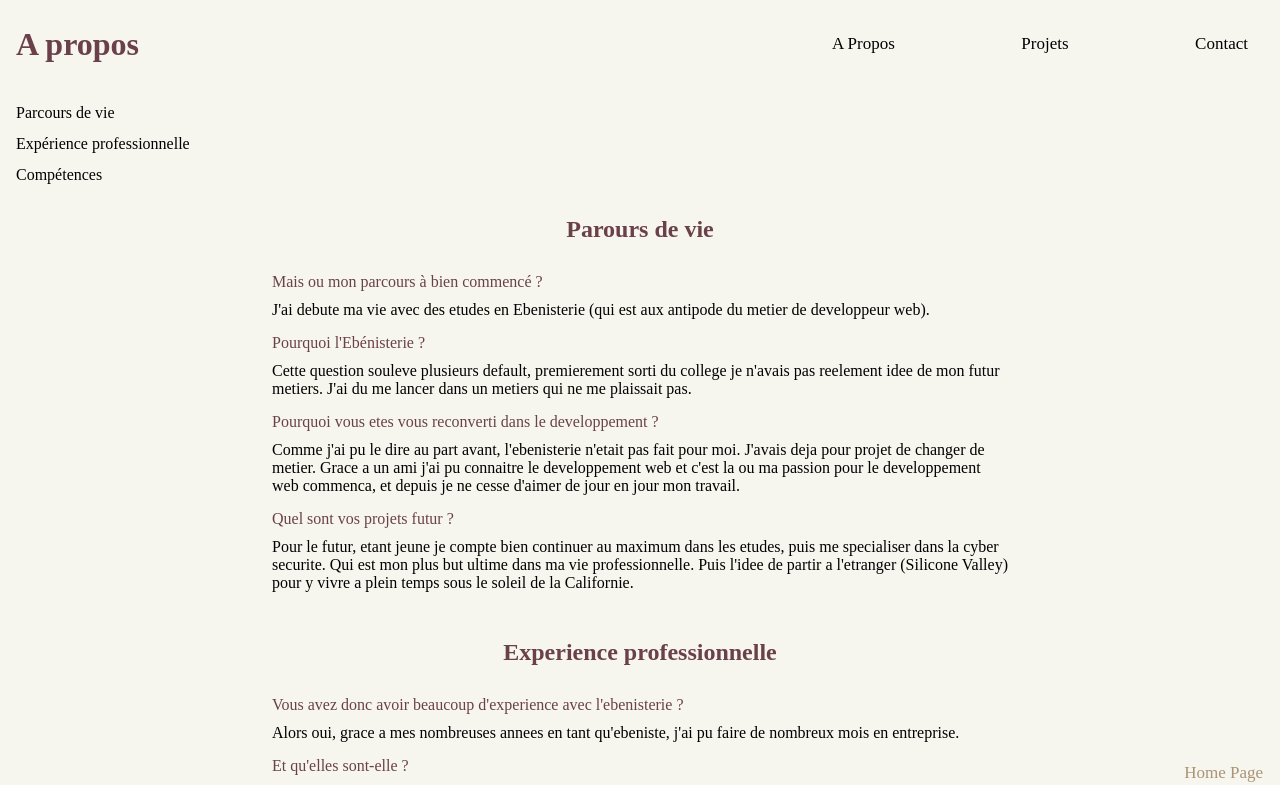
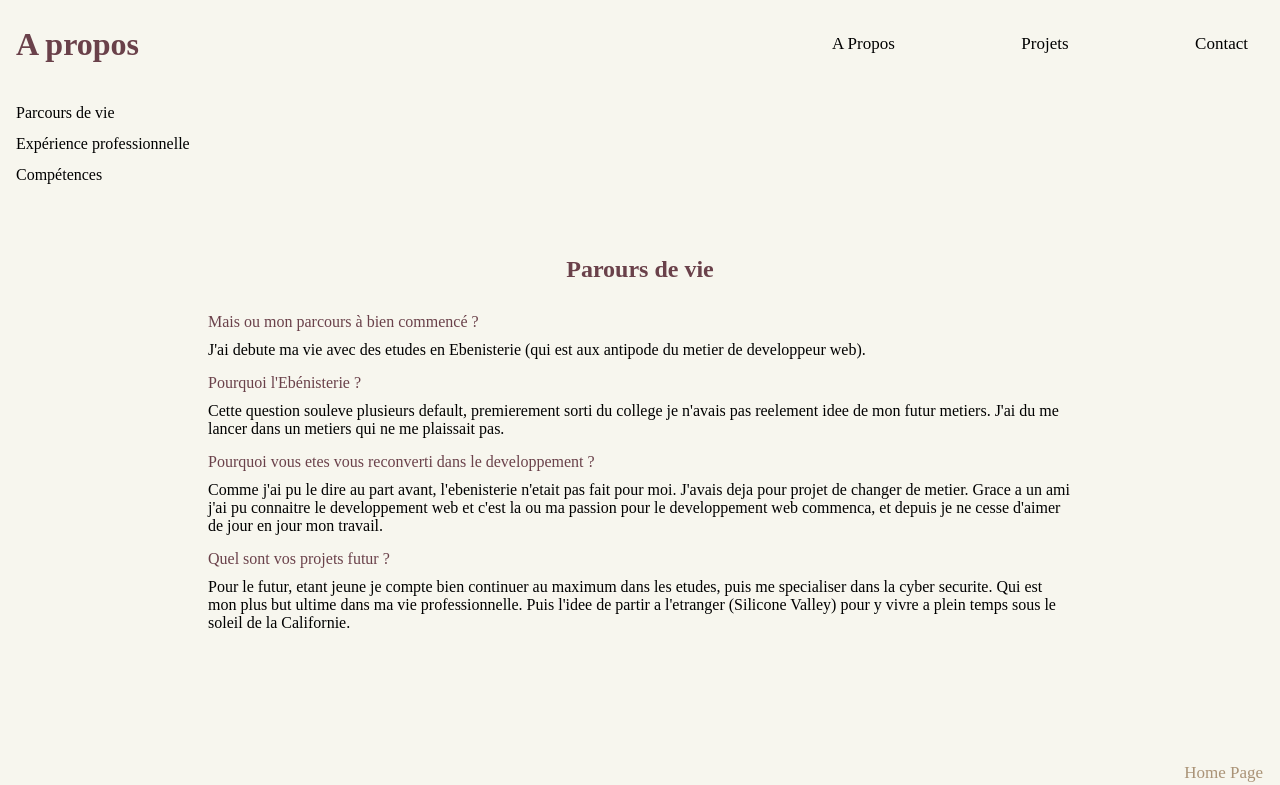
Before and after one commit to Titouan-Esc/portfolio, a React (Create React App) app: page /apropos in a window 1280 px wide. Shown: the top 785 px of the page. Built offline with nearby package versions, Linux system fonts and the light colour scheme; a web font is replaced by a local one.

Commit message:
fin du carousel avec scroll horizontal

```diff
--- a/package.json
+++ b/package.json
@@ -10,8 +10,10 @@
     "node-sass": "^6.0.0",
     "react": "^17.0.2",
     "react-dom": "^17.0.2",
+    "react-responsive-carousel": "^3.2.18",
     "react-router-dom": "^5.2.0",
     "react-scripts": "4.0.3",
+    "react-slideshow-image": "^3.4.6",
     "web-vitals": "^1.1.2"
   },
   "scripts": {
--- a/src/assets/scss/_apropos.scss
+++ b/src/assets/scss/_apropos.scss
@@ -19,11 +19,29 @@
     }
   }
 
+  .container {
+    width: 100vh;
+    height: 100vw;
+    transform: rotate(-90deg) translateX(-70vh);
+    transform-origin: top left;
+    overflow-x: hidden;
+
+    &::-webkit-scrollbar {
+      display: none;
+    }
+
+    .scroll_horizontal {
+      width: 300vw;
+      display: flex;
+      flex-direction: row;
+      justify-content: space-around;
+      transform: rotate(90deg) translateY(-65vh);
+      transform-origin: top left;
+
       .apropos_text {
-    width: 60%;
+        width: 70vw;
         @include flex-box(column, space-between, flex-start);
         padding: 1em;
-    margin: 0 auto;
 
         h2 {
           width: 100%;
@@ -40,6 +58,8 @@
           margin-bottom: 15px;
         }
       }
+    }
+  }
 
   .link_homepage {
     position: absolute;
--- a/src/pages/APropos.js
+++ b/src/pages/APropos.js
@@ -1,6 +1,5 @@
 import { Link } from 'react-router-dom';
 import NavBar from '../components/NavBar';
-
 
 const APropos = () => {
     return (
@@ -21,6 +20,8 @@ const APropos = () => {
                 </ul>
             </div>
 
+            <div className="container">
+                <div className="scroll_horizontal">
                     {/* Premier text */}
                     <div className="apropos_text">
                         <h2>Parours de vie</h2>
@@ -101,6 +102,8 @@ const APropos = () => {
 
                         </div>
                     </div>
+                </div>
+            </div>
             <Link to="/" className='link_homepage'>Home Page</Link>
         </main>
     )
```
Also changed, not shown: 1 other file (tests, documents, lock files or other folders). Lines whose indentation alone changed are shown as unchanged.
